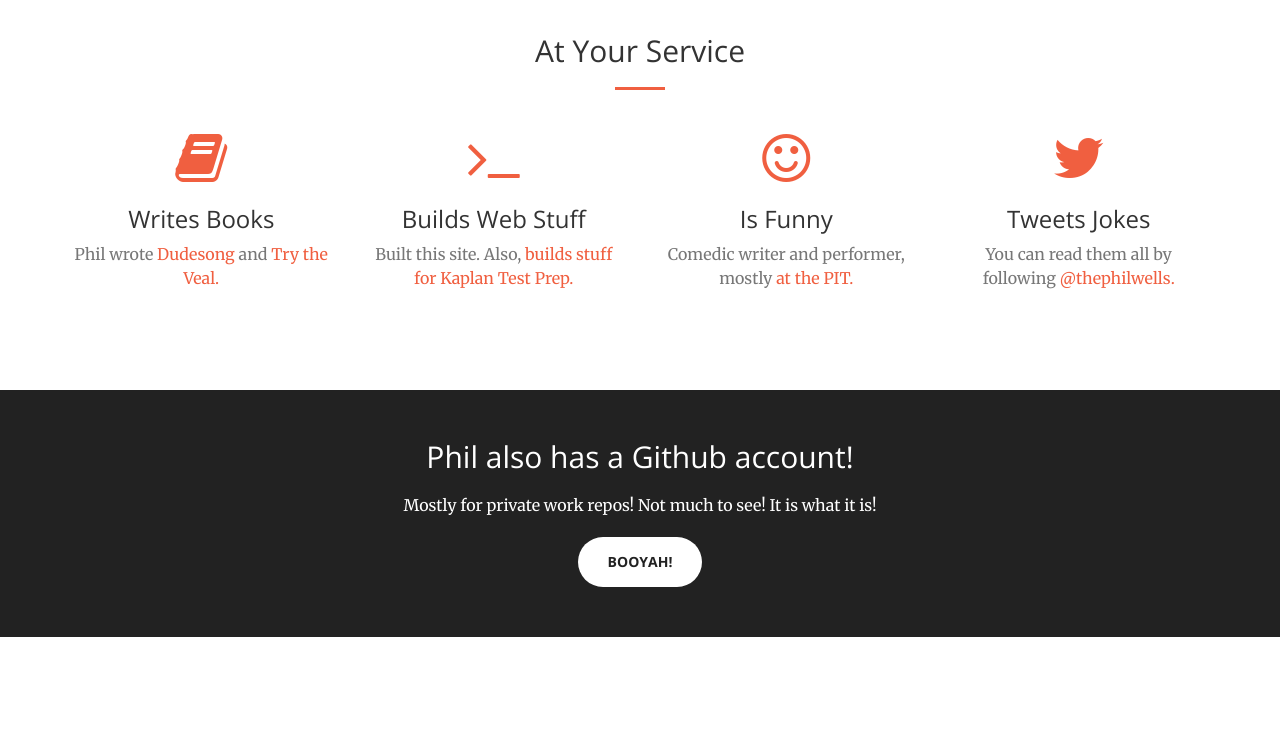
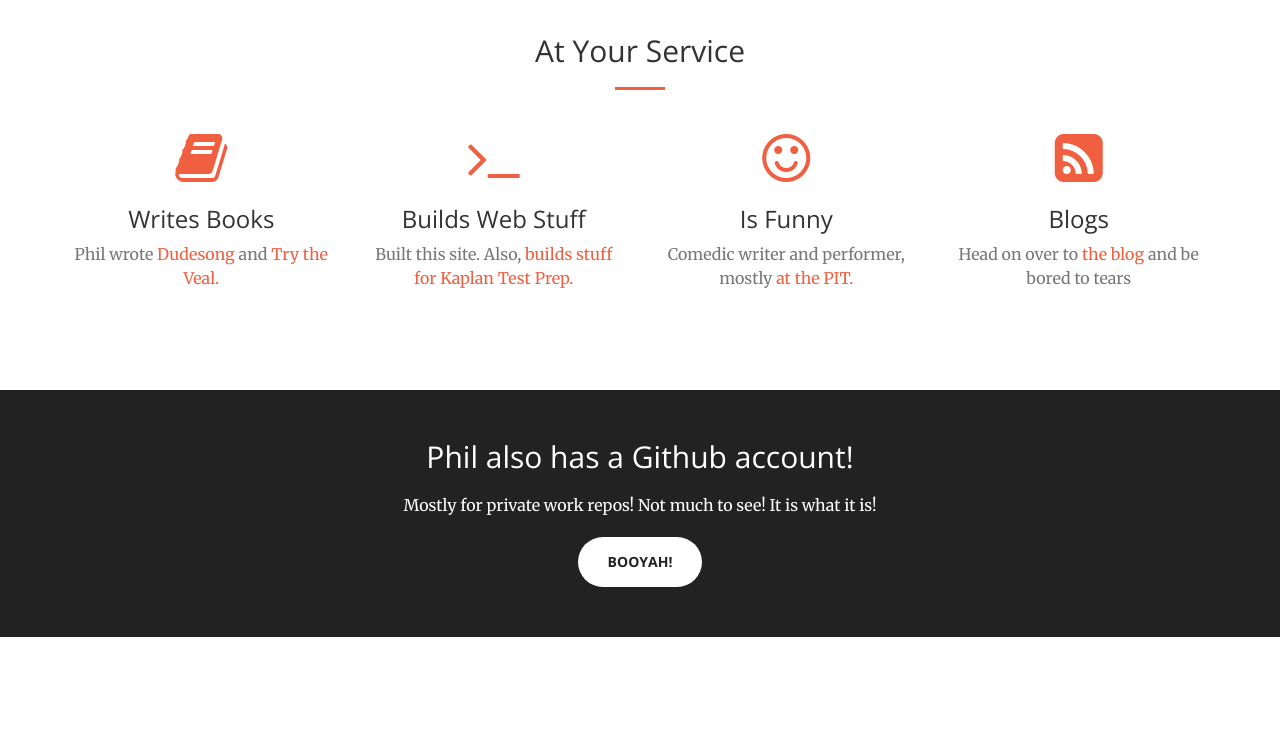
Before and after one commit to thephilwells/web, a plain HTML site: page index.html in a window 1280 px wide. Shown: the part 1260-1994 px from the top of the page. Drawn offline with nearby package versions, Linux system fonts and the light colour scheme.

Commit message:
switch in blog links

```diff
--- a/index.html
+++ b/index.html
@@ -52,6 +52,9 @@
             <!-- Collect the nav links, forms, and other content for toggling -->
             <div class="collapse navbar-collapse" id="bs-example-navbar-collapse-1">
                 <ul class="nav navbar-nav navbar-right">
+                    <li>
+                        <a href="https://thephilwells.github.io/">Blog</a>
+                    </li>
                     <li>
                         <a class="page-scroll" href="#about">About</a>
                     </li>
@@ -129,9 +132,9 @@
                 </div>
                 <div class="col-lg-3 col-md-6 text-center">
                     <div class="service-box">
-                        <i class="fa fa-4x fa-twitter wow bounceIn text-primary" data-wow-delay=".3s"></i>
-                        <h3>Tweets Jokes</h3>
-                        <p class="text-muted">You can read them all by following <a href="https://twitter.com/thephilwells">@thephilwells.</a></p>
+                        <i class="fa fa-4x fa-rss-square wow bounceIn text-primary" data-wow-delay=".3s"></i>
+                        <h3>Blogs</h3>
+                        <p class="text-muted">Head on over to <a href="https://twitter.com/thephilwells">the blog</a> and be bored to tears</p>
                     </div>
                 </div>
             </div>
```
